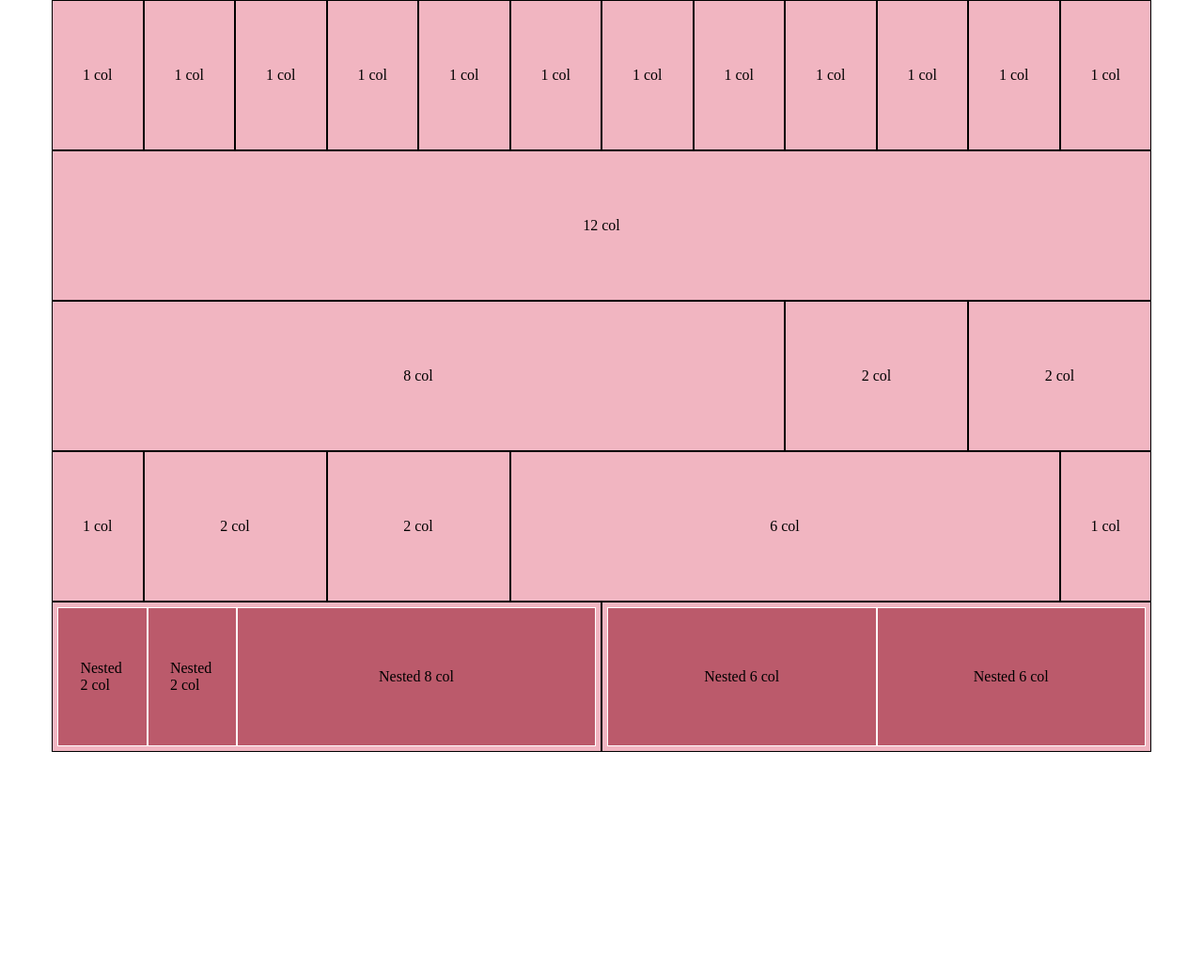
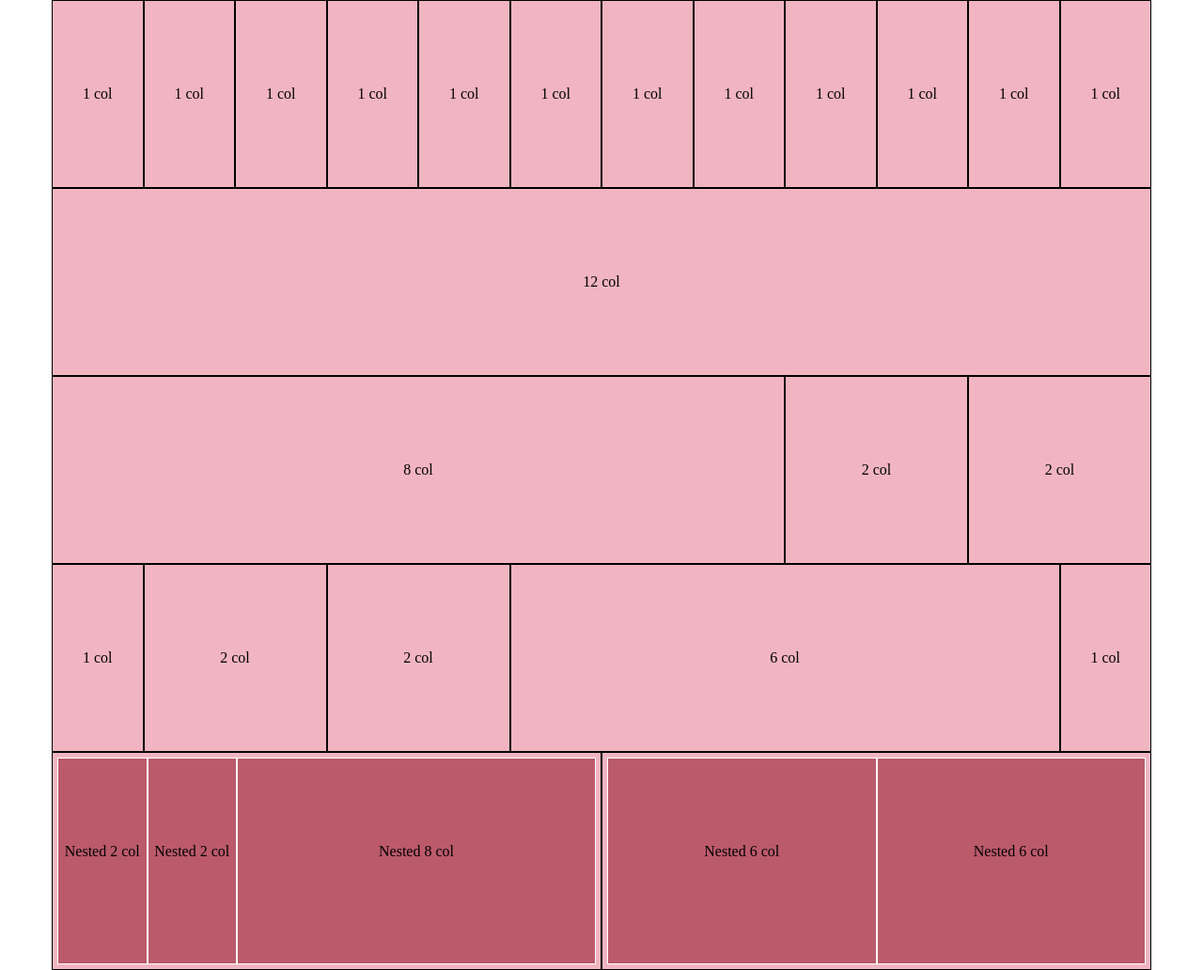
Before and after one commit to andemarco/html-css-12bool, a plain HTML site: page index.html in a window 1280 px wide. Shown: the whole page at 94% size. Before the commit the page ends 800 px from the top, so only its background shows below. Drawn offline with Linux system fonts and the light colour scheme.

Commit message:
UP senza altezze di debug

```diff
--- a/css/bool-12.css
+++ b/css/bool-12.css
@@ -3,9 +3,7 @@
   margin: 0;
   padding: 0;
 }
-.debug {
-  height: 100vh;
-}
+
 .container {
   max-width: 1170px;
   margin: 0 auto;
--- a/css/style.css
+++ b/css/style.css
@@ -1,29 +1,20 @@
 .container {
   background-color: #F1B5C1;
-  height: 20%;
-}
-.container2 {
-  height: 100%;
+  text-align: center;
 }
 [class*="col-"] {
-  height: 100%;
+  padding: 90px 0;
   border: 1px solid black;
   position: relative;
 }
 .nested .col-2,
 .nested .col-8,
 .nested .col-6  {
-  height: 100%;
+  max-height: 210px;
+  min-height: 220px;
   border: 1px solid white;
   background: #BB5A6B;
 }
-
 .nested {
   padding: 5px;
 }
-.container p {
-  position: absolute;
-  top: 50%;
-  left: 50%;
-  transform: translate(-50%, -50%);
-}
--- a/index.html
+++ b/index.html
@@ -80,7 +80,7 @@
     </div>
     <div class="container">
       <div class="col-6 nested">
-        <div class="container2">
+        <div class="container">
           <div class="col-2">
             <p>Nested 2 col</p>
           </div>
@@ -93,7 +93,7 @@
         </div>
       </div>
       <div class="col-6 nested">
-        <div class="container2">
+        <div class="container">
           <div class="col-6">
             <p>Nested 6 col</p>
           </div>
```
